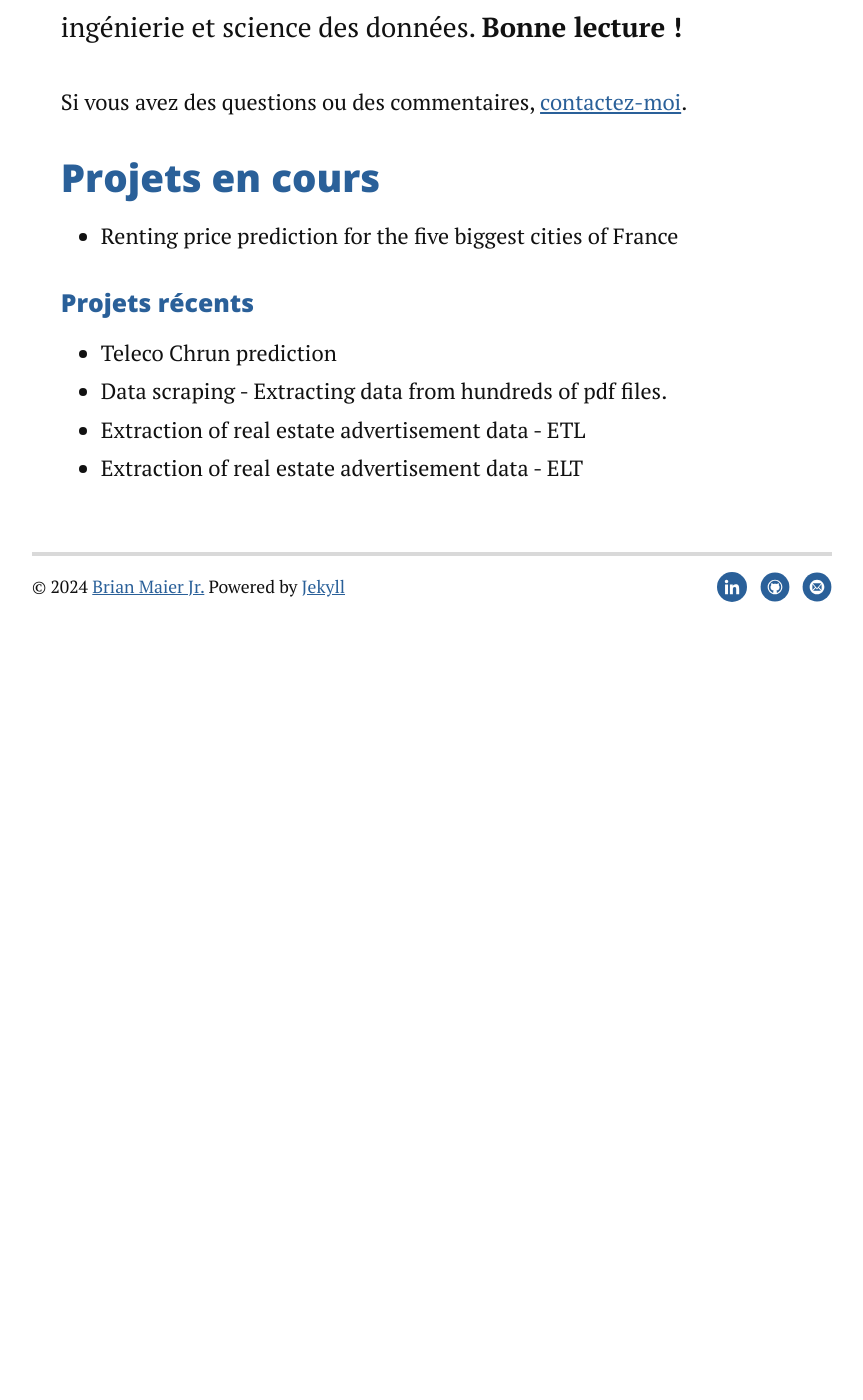
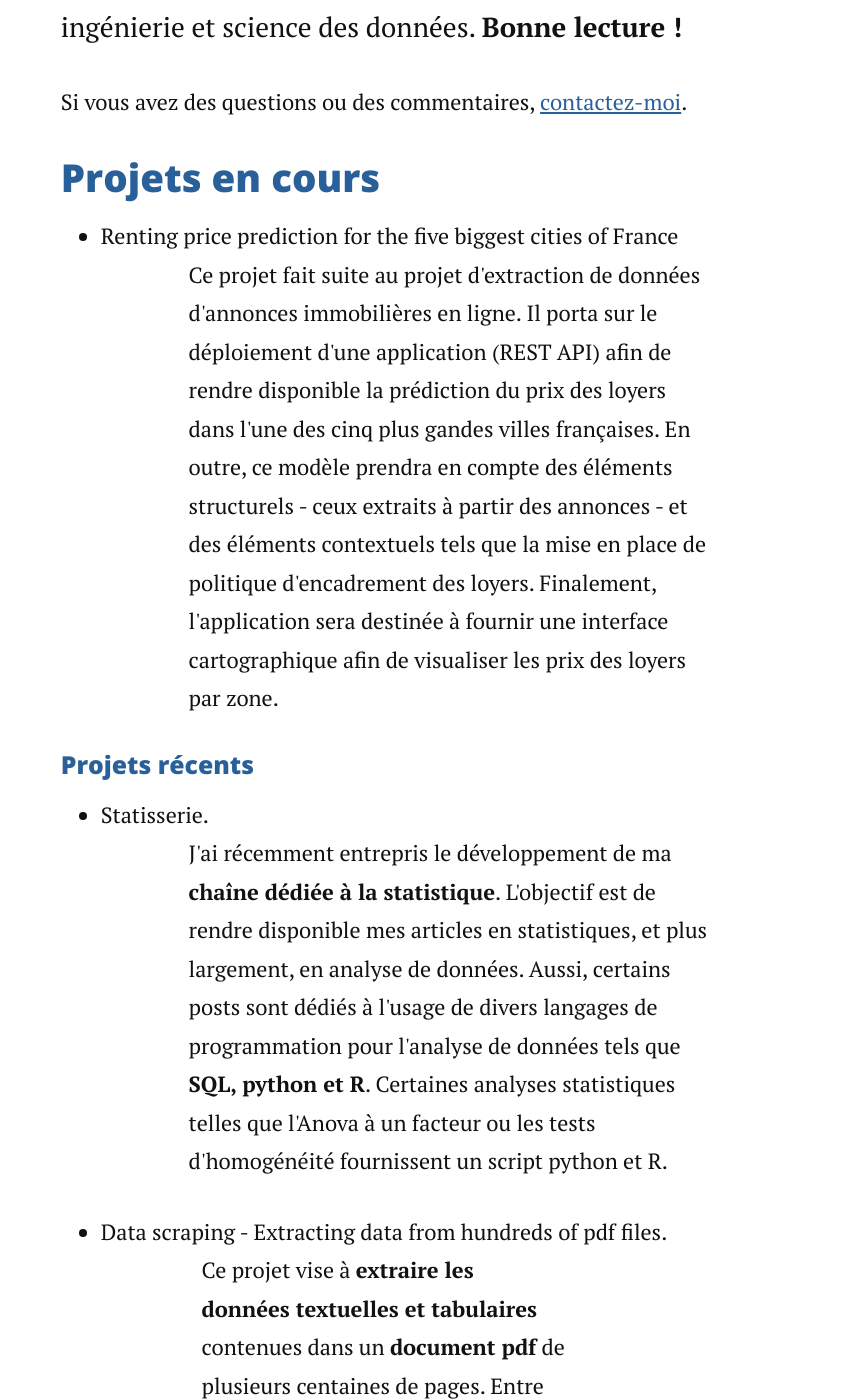
Before and after one commit to JordanNSZ/portofolio, a Jekyll site: the page built from projects.md, in a window 1280 px wide and 1400 px high, scrolled down 439 px. Shown: the whole window, without its empty margins (208-1071 px from the left). Built offline with Jekyll 4.4.1, drawn with Linux system fonts in a browser that asks for light colours; nearby versions of some CDN libraries; before the commit the page ends 1083 px from its top, so only the background shows below that; some of the changed text lies outside the part shown.

Commit message:
modif about, cv, projects

```diff
--- a/projects.md
+++ b/projects.md
@@ -10,12 +10,41 @@
 	<p> Si vous avez des questions ou des commentaires,  <a href="mailto:jordan.nagadzina.sanchez@gmail.com">contactez-moi</a>.</p>
 	<h3>Projets en cours</h3>
 		<ul>
-			<li>Renting price prediction for the five biggest cities of France</li>
+		 <li>Renting price prediction for the five biggest cities of France</li>
+		 <p> Ce projet fait suite au projet d'extraction de données d'annonces immobilières en ligne. Il porta sur le déploiement d'une application (REST API) afin de rendre disponible la prédiction du prix des loyers dans l'une des cinq plus gandes villes françaises. En outre, ce modèle prendra en compte des éléments structurels - ceux extraits à partir des annonces - et des éléments contextuels tels que la mise en place de politique d'encadrement des loyers. Finalement, l'application sera destinée à fournir une interface cartographique afin de visualiser les prix des loyers par zone. </p>
 		</ul>
 	<h4>Projets récents</h4>
 		<ul>
-			<li>Teleco Chrun prediction</li>
-			<li>Data scraping - Extracting data from hundreds of pdf files.</li>
-			<li>Extraction of real estate advertisement data - ETL</li>
-			<li>Extraction of real estate advertisement data - ELT</li>
+		 <li>Statisserie.</li>
+		 <p> J'ai récemment entrepris le développement de ma <b>chaîne dédiée à la statistique</b>. L'objectif est de rendre disponible mes articles en statistiques, et plus largement, en analyse de données. Aussi, certains posts sont dédiés à l'usage de divers langages de programmation pour l'analyse de données tels que <b>SQL, python et R</b>. Certaines analyses statistiques telles que l'Anova à un facteur ou les tests d'homogénéité fournissent un script python et R.
+		 <li>Data scraping - Extracting data from hundreds of pdf files.</li>
+		 <ul>
+		 <p> Ce projet vise à <b>extraire les données textuelles et tabulaires</b> contenues dans un <b>document pdf</b> de plusieurs centaines de pages. Entre autres choses, il explore la variété des méthodes offertes par le module <b>pdfPlumber</b> (python) pour l'extraction d'informations depuis un document pdf tel qu'une facture. En outre, il propose d'itérer sur un grand nombre de documents afin de recuillir les informations demandées. À titre d'exemple, le dictionnaire de la base de données European Social Survey (8ème édition, 446 pages) est utilisé afin d'extraire les informations nécessaires à la transformation et au nettoyage des données permettant de faciliter de futures analyses. </p>
+		 <ul>
+		  <li> compétences : extraction de données depuis un pdf.</li>
+		  <li> outils : python, pdfPlumber, regular expressions (RegExp).</li>
+		 </ul>
+		 </ul>
+		  <li>Extraction of real estate advertisement data - ELT and ETL.</li>
+		  <ul>
+		   <p> Ce projet vise à extraire et rendre disponible des données exploitables pour diverses analyses inférentielles et exploratoires ainsi que la rédaction de rapports et de tableaux de bords. Pour ce faire j'ai déployé deux processus d'extraction et d'ingestion de données : ETL et ELT. </p>
+		   <li> Extraction</li>
+		   <p>L'<b>extraction des données</b> est effectuée avec le module <b>selenium de python</b>. Notamment, le programme demande de renseigner deux paramètres : la ville et le nombre d'annonces immobilières à extraire. Afin de prévenir les problèmes de détection, j'utilise un algorithme de <b>rotation d'adresse IP</b> permettant le changement de l'adresse IP à chaque nouvelle page extraite.</p>
+		   <ul>
+		    <li>Chargement et transformation - <b>Processus ELT</b>.</li>
+		    <p> Une fois les données extraites, l'utilisation d'un <b>ORM (SQLAlchemy)</b> permet le chargement des données dans un <b>entrepôt de données PostgreSQL</b>. </p>
+		    <p> Finalement, Data Build Tool (DBT) est utilisé pour transformer et nettoyer les données au sein de l'entrepôt posgtreSQL. </p>
+		    <ul>
+		      <li> compétences : extraction de données depuis un site web ; manipulation et transformation de données.  .</li>
+			  <li> outils : python, BeautifulSoup, selnium, RegExp, SQLAlchemy, postgreSQL, DBT.</li>
+			</ul>
+			  <li>Transformation et chargement - <b>Processus ETL</b>.</li>
+			  <p> Une fois les données extraites, l'utilisation du module <b>pandas de python</b> permet de transformer et nettoyer les données. </p>
+			  <P> Enfin, les données sont chargées dans <b>BigQuery</b>, la solution cloud d'entrepôt de données de <b>Google Cloud Plateform</b>. </p>
+			<ul>
+			 <li> compétences : extraction de données depuis un site web ; manipulation et transformation de données.  .</li>
+			 <li> outils : python, BeautifulSoup, selnium, RegExp, GCP, BigQuery, SQL.</li>
+			</ul>
+			</ul>
+			</ul>
 		</ul>
```
Also changed, not shown: about.md (+11 -11 lines), 1 other file.
